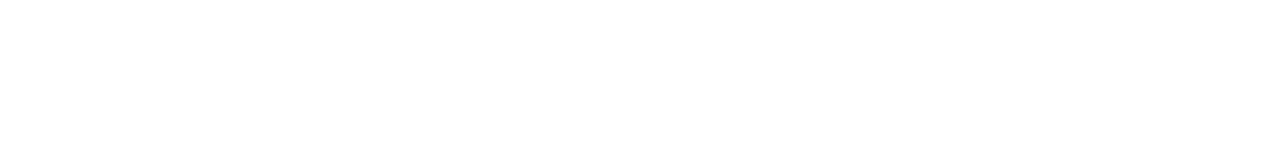
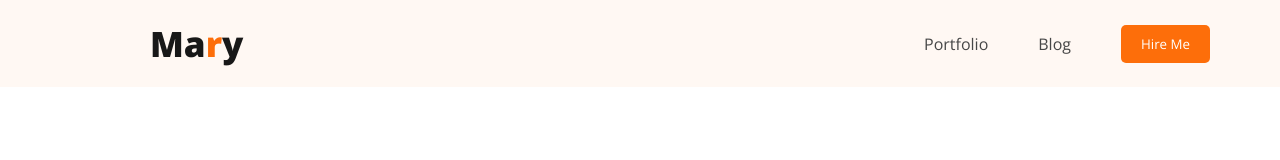
Before and after one commit to AbdullahAlJubair/Developer-Portfolio-2023, a plain HTML site: page index.html in a window 1280 px wide. Drawn offline with nearby package versions, Linux system fonts and the light colour scheme.

Commit message:
nav bar completed

```diff
--- a/index.html
+++ b/index.html
@@ -9,6 +9,21 @@
     <link href="https://fonts.googleapis.com/css2?family=Open+Sans:wght@400;700;800&display=swap" rel="stylesheet">
     <link rel="stylesheet" href="style.css">
 <body>
+    <header>
+        <nav>
+            <h3 class="logo">Ma<span>r</span>y</h3>
+            <ul>
+                <li><a href="#">Portfolio</a></li>
+                <li><a href="#">Blog</a></li>
+                <li><button class="nav-btn">Hire Me</button></li>
+            </ul>
+        </nav>
+    </header>
+    <main>
 
+    </main>
+    <footer>
+
+    </footer>
 </body>
 </html>
--- a/style.css
+++ b/style.css
@@ -1,3 +1,43 @@
 * {
+    margin: 0;
+    padding: 0;
     font-family: 'Open Sans', sans-serif;
 }
+nav {
+    display: flex;
+    align-items: center;
+    justify-content: space-between;
+    background-color: #FFF8F3;
+    padding: 20px 20px 20px 150px;
+}
+nav h3 {
+    color: #181818;
+    font-family: Open Sans;
+    font-size: 35px;
+    font-weight: 800;
+}
+nav .logo span {
+    color: #FD6E0A;
+}
+nav > ul {
+    display: flex;
+    align-items: center;
+}
+nav li {
+    list-style: none;
+    margin-right: 50px;
+
+}
+nav li a{
+    text-decoration: none;
+    color: #474747;
+    font-size: 16px;
+    font-weight: 400;
+}
+.nav-btn {
+    padding: 10px 20px;
+    border-radius: 5px;
+    background: #FD6E0A;
+    border: none;
+    color: #fff;
+}
```
